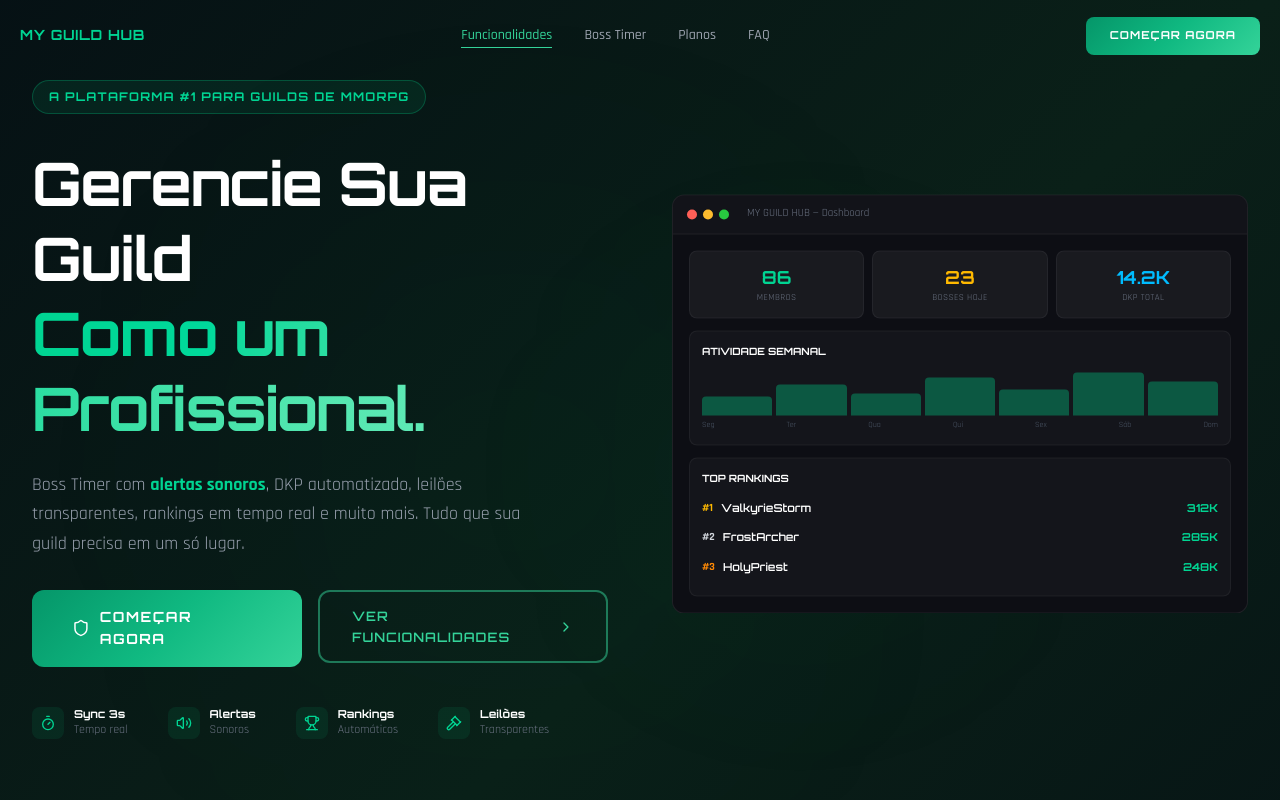
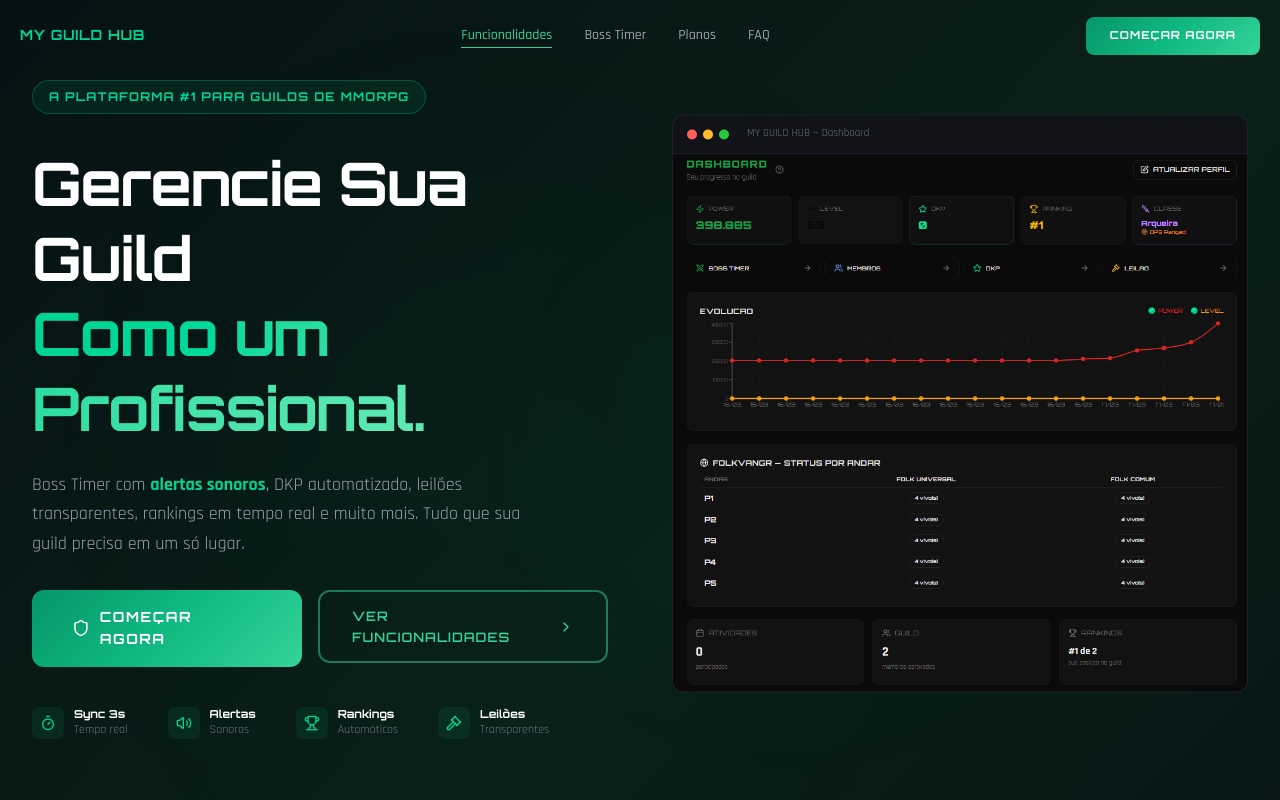
Before and after one commit to kauemk/guildhub-sales, a React (Vite) app: page / in a window 1280 px wide. Shown: the top 800 px of the page. Built offline with nearby package versions, Linux system fonts and the light colour scheme.

Commit message:
Replace hero mockup with real dashboard screenshot

```diff
--- a/src/components/Hero.tsx
+++ b/src/components/Hero.tsx
@@ -1,4 +1,5 @@
 import { Shield, ChevronRight, Volume2, Timer, Trophy, Gavel } from 'lucide-react';
+
 
 export default function Hero() {
   return (
@@ -69,7 +70,7 @@ export default function Hero() {
             </div>
           </div>
 
-          {/* Right — Dashboard Mockup */}
+          {/* Right — Dashboard Screenshot */}
           <div className="mockup-frame float">
             <div className="mockup-header">
               <div className="mockup-dot" style={{ background: '#ff5f57' }} />
@@ -77,52 +78,11 @@ export default function Hero() {
               <div className="mockup-dot" style={{ background: '#28c840' }} />
               <span className="text-gray-500 text-[11px] ml-3">MY GUILD HUB — Dashboard</span>
             </div>
-            <div className="p-4">
-              {/* Mini dashboard mockup */}
-              <div className="grid grid-cols-3 gap-2 mb-3">
-                {[
-                  { label: 'MEMBROS', value: '86', color: 'text-emerald-400' },
-                  { label: 'BOSSES HOJE', value: '23', color: 'text-amber-400' },
-                  { label: 'DKP TOTAL', value: '14.2K', color: 'text-sky-400' },
-                ].map((s) => (
-                  <div key={s.label} className="bg-white/5 border border-white/5 rounded-lg p-3 text-center">
-                    <div className={`font-bold text-lg ${s.color}`} style={{ fontFamily: 'var(--font-display)' }}>{s.value}</div>
-                    <div className="text-gray-500 text-[9px] uppercase tracking-wider">{s.label}</div>
-                  </div>
-                ))}
-              </div>
-
-              {/* Mini chart */}
-              <div className="bg-white/3 border border-white/5 rounded-lg p-3 mb-3">
-                <div className="text-white text-[10px] font-bold mb-2" style={{ fontFamily: 'var(--font-display)' }}>ATIVIDADE SEMANAL</div>
-                <div className="flex items-end gap-1 h-12">
-                  {[40, 65, 45, 80, 55, 90, 70].map((h, i) => (
-                    <div key={i} className="flex-1 bg-emerald-500/40 rounded-t" style={{ height: `${h}%` }} />
-                  ))}
-                </div>
-                <div className="flex justify-between text-[8px] text-gray-600 mt-1">
-                  <span>Seg</span><span>Ter</span><span>Qua</span><span>Qui</span><span>Sex</span><span>Sáb</span><span>Dom</span>
-                </div>
-              </div>
-
-              {/* Mini rankings */}
-              <div className="bg-white/3 border border-white/5 rounded-lg p-3">
-                <div className="text-white text-[10px] font-bold mb-2" style={{ fontFamily: 'var(--font-display)' }}>TOP RANKINGS</div>
-                {[
-                  { rank: 1, nick: 'ValkyrieStorm', power: '312K', color: 'text-amber-400' },
-                  { rank: 2, nick: 'FrostArcher', power: '285K', color: 'text-gray-300' },
-                  { rank: 3, nick: 'HolyPriest', power: '248K', color: 'text-orange-400' },
-                ].map((r) => (
-                  <div key={r.nick} className="flex items-center justify-between py-1.5 text-[11px]">
-                    <div className="flex items-center gap-2">
-                      <span className={`font-bold ${r.color}`}>#{r.rank}</span>
-                      <span className="text-white font-semibold" style={{ fontFamily: 'var(--font-display)' }}>{r.nick}</span>
-                    </div>
-                    <span className="text-emerald-400 font-bold" style={{ fontFamily: 'var(--font-display)' }}>{r.power}</span>
-                  </div>
-                ))}
-              </div>
-            </div>
+            <img
+              src="/dashboard.png"
+              alt="Dashboard do MY GUILD HUB"
+              className="w-full block"
+            />
           </div>
         </div>
       </div>
```
Also changed, not shown: public/dashboard.png (added).
